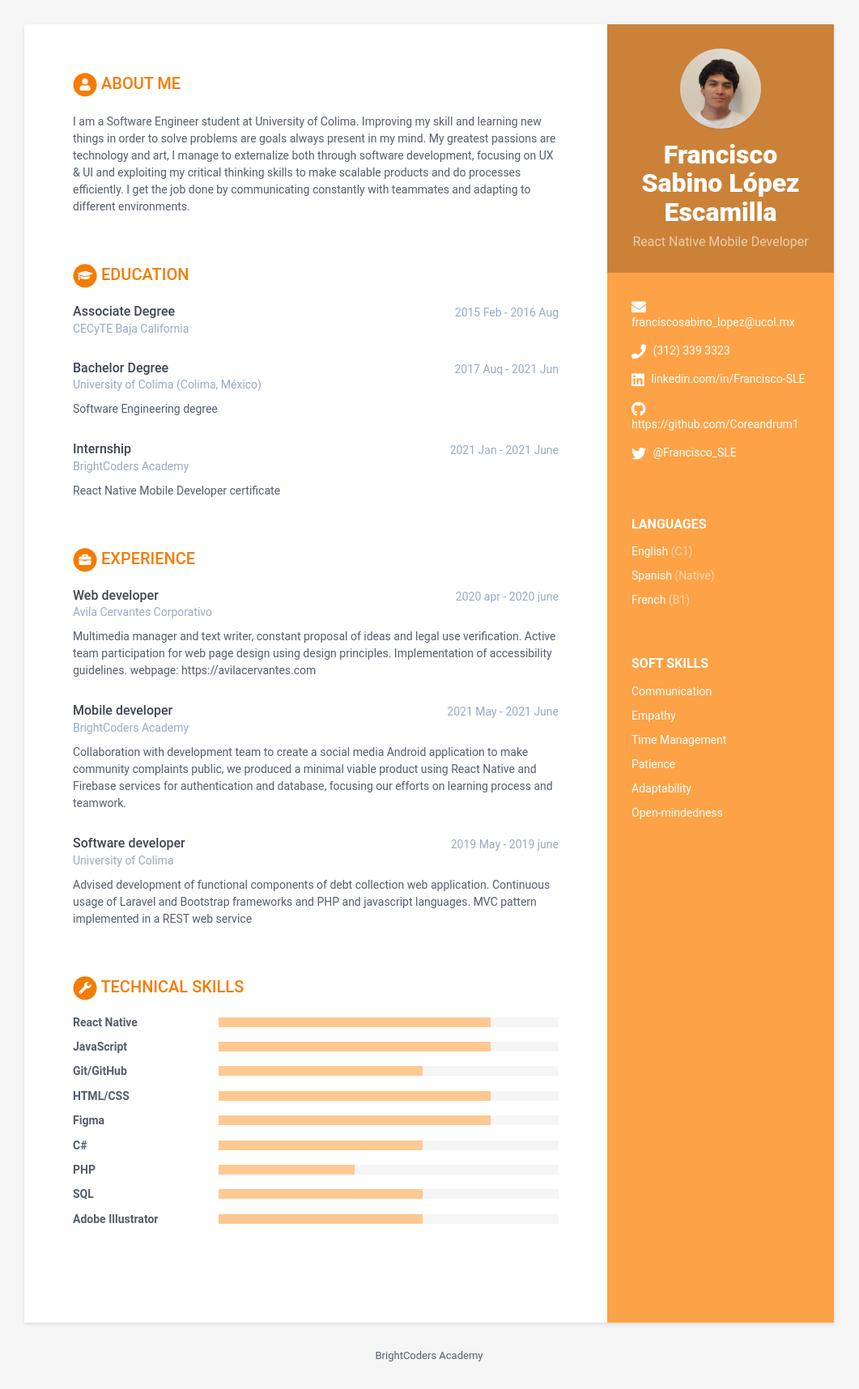
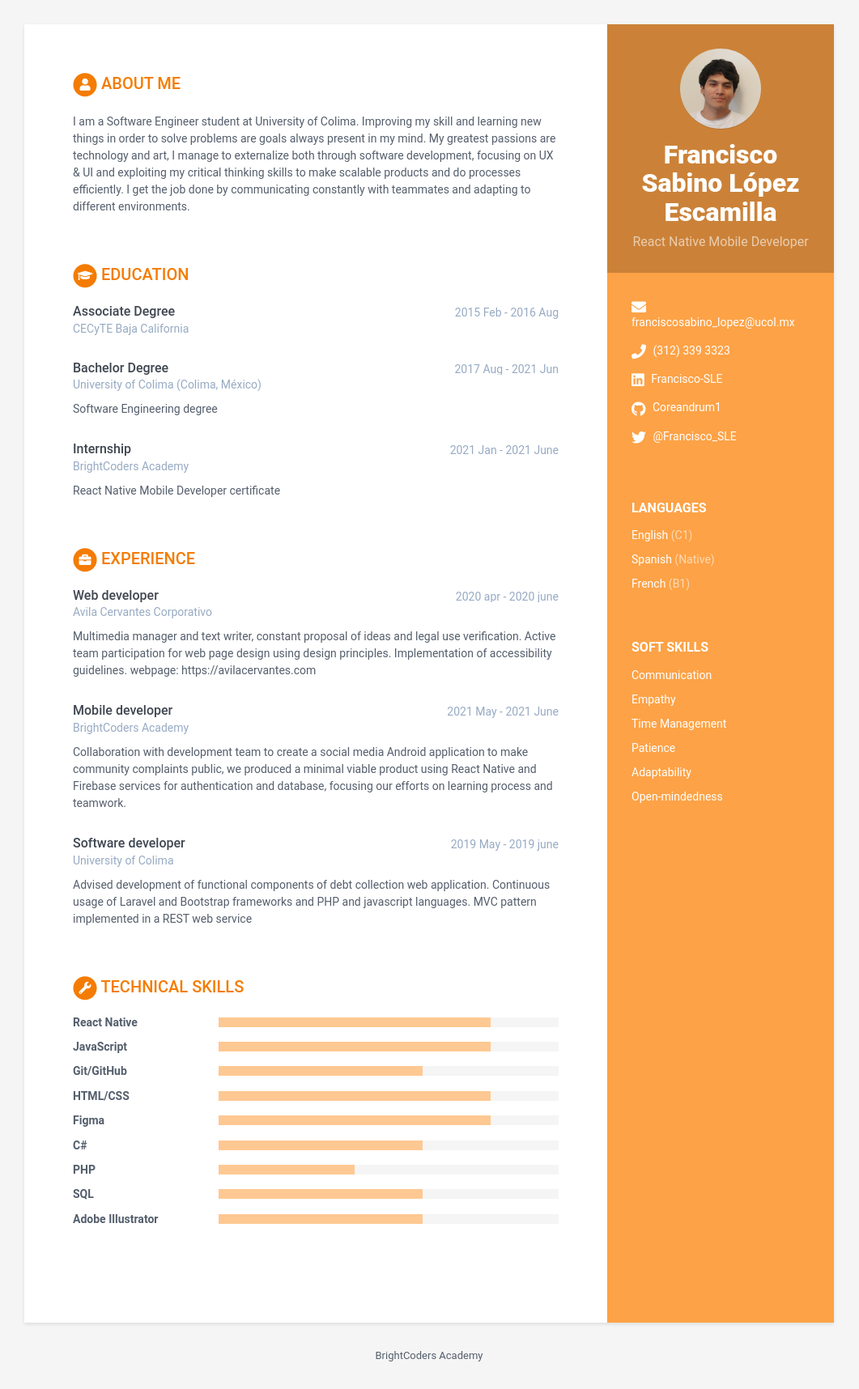
Before and after one commit to BC-MAR-21-RN/kata-resume-Coreandrum1, a Jekyll site: the page built from index.html, in a window 1280 px wide. Shown: the whole page at 81% size, without its empty margins (110-1171 px from the left). Built offline with Jekyll 4.4.1, drawn with Linux system fonts in a browser that asks for light colours.

Commit message:
update 2.6

```diff
--- a/_data/data.yml
+++ b/_data/data.yml
@@ -15,8 +15,8 @@ sidebar:
   email: franciscosabino_lopez@ucol.mx
   phone:  (312) 339 3323
   website: # No agregar http://
-  linkedin: linkedin.com/in/Francisco-SLE
-  github: https://github.com/Coreandrum1
+  linkedin: Francisco-SLE
+  github: Coreandrum1
   gitlab:
   bitbucket:
   twitter: '@Francisco_SLE'
```
